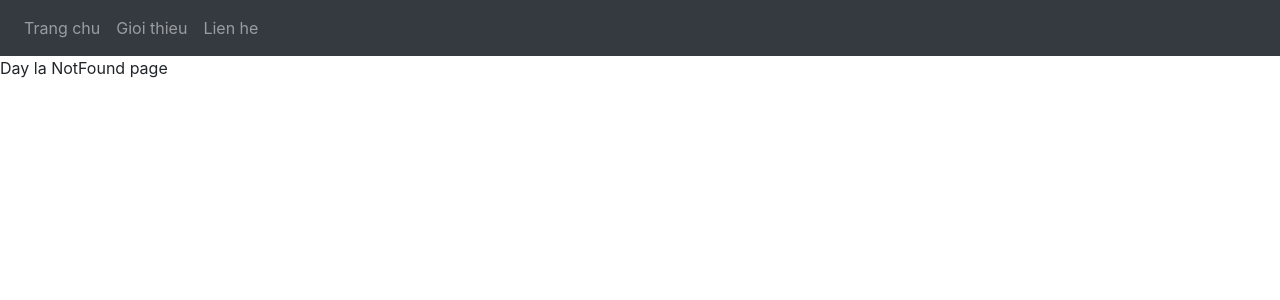
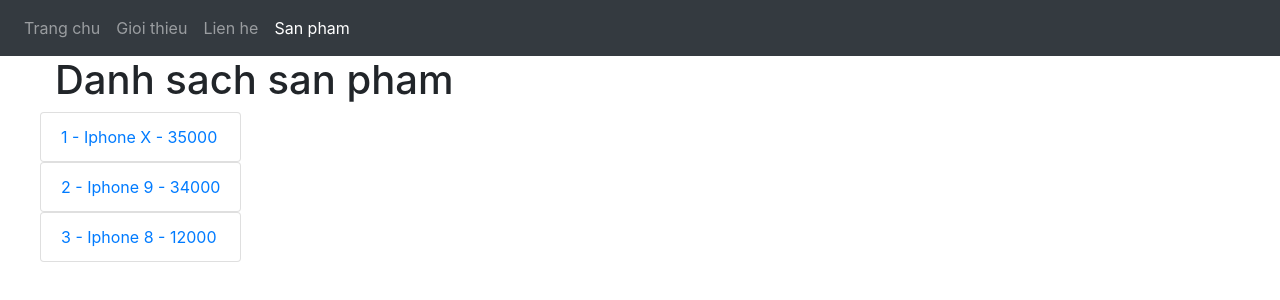
Before and after one commit to trieuquang204/learn-react-router, a React (Create React App) app: page /products in a window 1280 px wide. Shown: the top 300 px of the page. Built offline with nearby package versions, Linux system fonts and the light colour scheme.

Commit message:
76 doi tuong match p1

```diff
--- a/src/components/Menu.js
+++ b/src/components/Menu.js
@@ -15,6 +15,11 @@
   {
     name: "Lien he",
     to: "/contact",
+    exact: false,
+  },
+  {
+    name: "San pham",
+    to: "/products",
     exact: false,
   },
 ];
--- /dev/null
+++ b/src/components/Products.js
@@ -0,0 +1,46 @@
+import React from "react";
+import { NavLink } from "react-router-dom";
+
+function Products(props: Props) {
+  const products = [
+    {
+      id: 1,
+      name: "Iphone X",
+      price: 35000,
+    },
+    {
+      id: 2,
+      name: "Iphone 9",
+      price: 34000,
+    },
+    {
+      id: 3,
+      name: "Iphone 8",
+      price: 12000,
+    },
+  ];
+
+  const match = props;
+  console.log('match', match);
+
+  const result = products.map((product, index) => {
+    return (
+      <NavLink to="" key={index}>
+        <li className="list-group-item">
+          {product.id} - {product.name} - {product.price}
+        </li>
+      </NavLink>
+    );
+  });
+
+  return (
+    <div className="container">
+      <h1>Danh sach san pham</h1>
+      <div className="row">
+        <ul className="list-group">{result}</ul>
+      </div>
+    </div>
+  );
+}
+
+export default Products;
--- a/src/index.js
+++ b/src/index.js
@@ -10,8 +10,4 @@
   </React.StrictMode>,
   document.getElementById('root')
 );
-
-// If you want to start measuring performance in your app, pass a function
-// to log results (for example: reportWebVitals(console.log))
-// or send to an analytics endpoint. Learn more: https://bit.ly/CRA-vitals
 reportWebVitals();
--- a/src/routes.js
+++ b/src/routes.js
@@ -1,7 +1,8 @@
-import React, { component } from "react";
+import React from "react";
 import Home from "./components/Home";
 import About from "./components/About";
 import Contact from "./components/Contact";
+import Products from "./components/Products";
 import NotFound from "./components/NotFound";
 import Menu from "./components/Menu";
 
@@ -22,6 +23,11 @@
     main: () => <Contact/>
   },
   {
+    path: '/products',
+    exact: false,
+    main: ({match}) => <Products match={match} />
+  },
+  {
     path: '',
     exact: false,
     main: () => <NotFound/>
```
Also changed, not shown: 1 other file (tests, documents, lock files or other folders).
